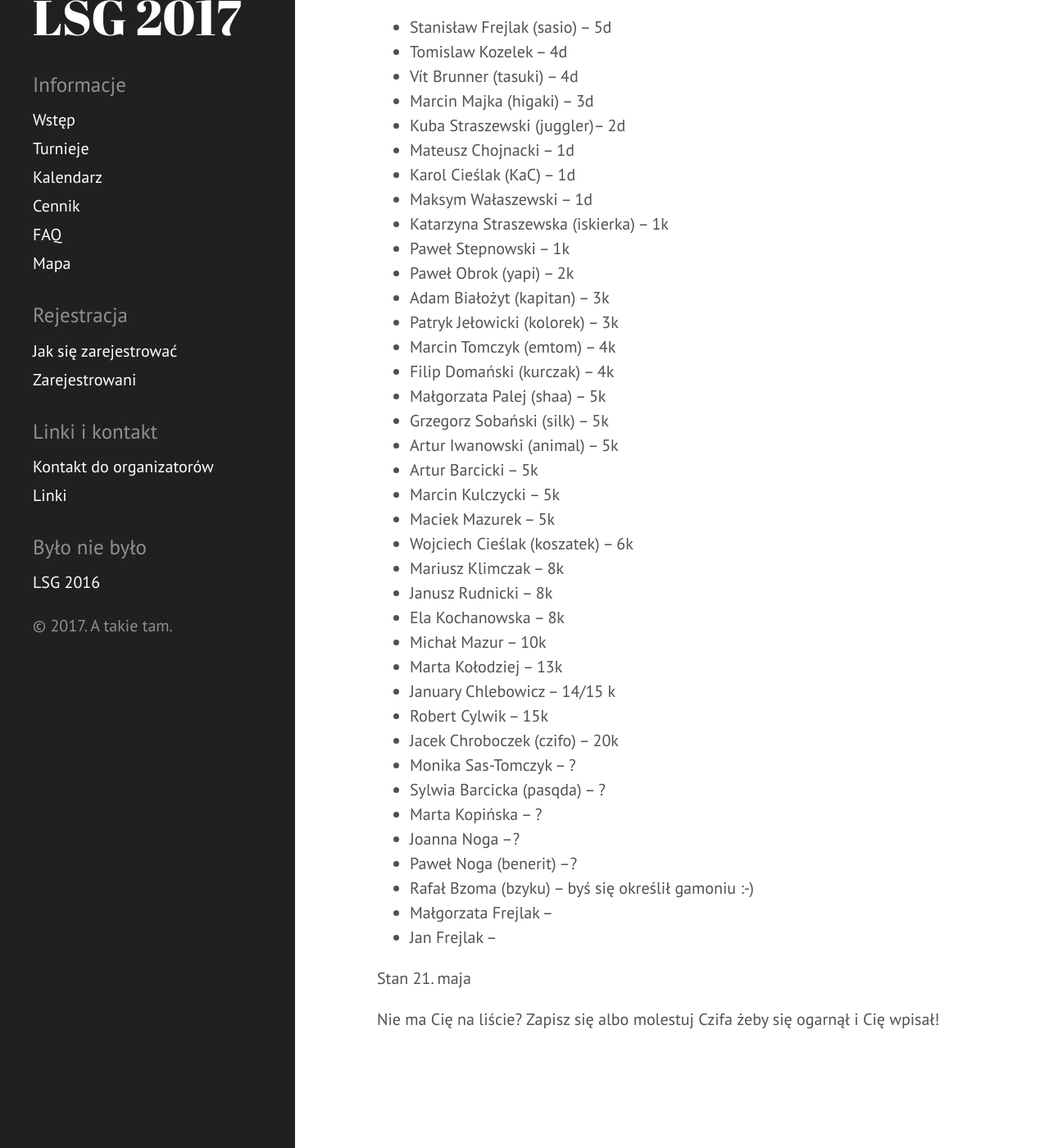
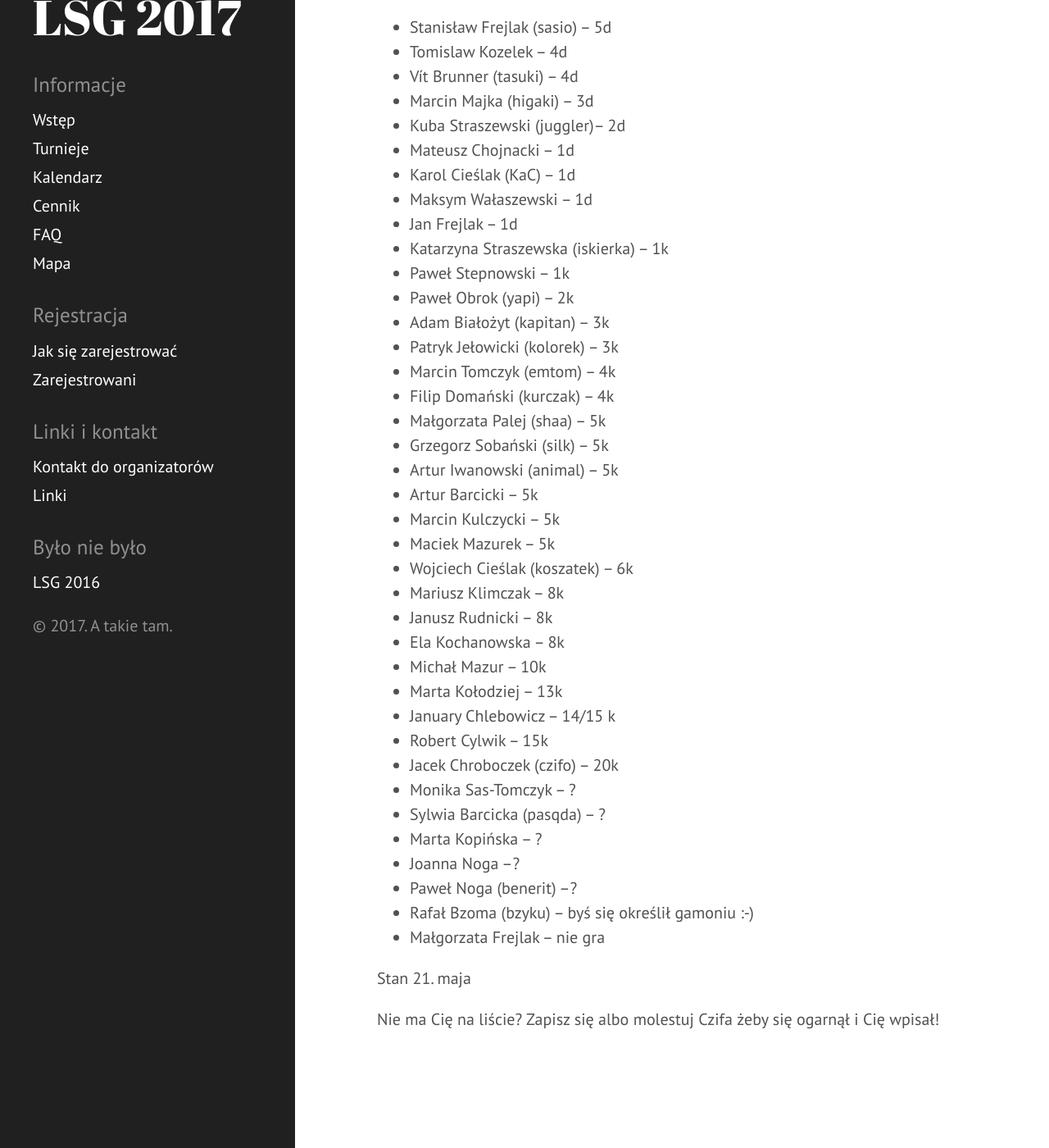
Before and after one commit to tasuki/lsg, a Jekyll site: the page built from zarejestrowani.md, in a window 1280 px wide and 1400 px high, scrolled down 250 px. Shown: the whole window at 82% size. Built offline with Jekyll 4.4.1, drawn with Linux system fonts in a browser that asks for light colours.

Commit message:
Update zarejestrowani.md

```diff
--- a/zarejestrowani.md
+++ b/zarejestrowani.md
@@ -17,6 +17,7 @@ Zarejestrowani uczestnicy (mniej więcej wg siły):
 - Mateusz Chojnacki -- 1d
 - Karol Cieślak (KaC) -- 1d
 - Maksym Wałaszewski -- 1d
+- Jan Frejlak -- 1d
 - Katarzyna Straszewska (iskierka) -- 1k
 - Paweł Stepnowski -- 1k
 - Paweł Obrok (yapi) -- 2k
@@ -45,8 +46,8 @@ Zarejestrowani uczestnicy (mniej więcej wg siły):
 - Joanna Noga --?
 - Paweł Noga (benerit) --?
 - Rafał Bzoma (bzyku) -- byś się określił gamoniu :-)
-- Małgorzata Frejlak --
-- Jan Frejlak --
+- Małgorzata Frejlak -- nie gra
+
 
 
 Stan 21. maja
```
